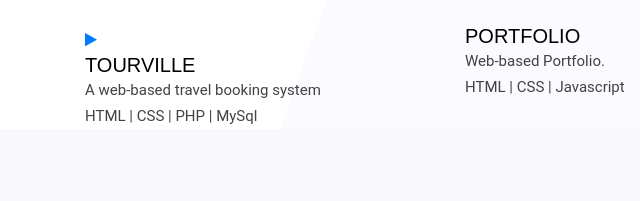
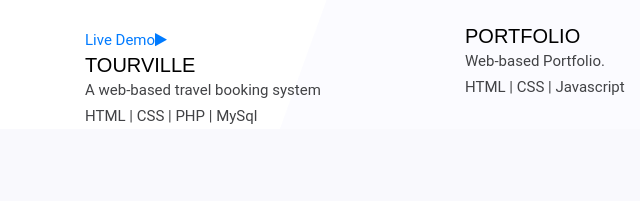
Before and after one commit to DietherFernandez/fernandezdiether.github.io, a plain HTML site: page portfolio/index.html in a window 1280 px wide. Shown: the part 2552-2753 px from the top of the page, 0-640 px from the left. Drawn offline with Linux system fonts and the light colour scheme; some packages are replaced by stand-ins of ours.

Commit message:
Update index.html

```diff
--- a/portfolio/index.html
+++ b/portfolio/index.html
@@ -170,7 +170,7 @@
 
 							<div class="short_info">
 								<div class="footer_social">
-							<a href="https://tourville01.000webhostapp.com/"><i class="fa fa-play"></i></a>
+							<a href="https://tourville01.000webhostapp.com/">Live Demo<i class="fa fa-play"></i></a>
 
 						</div>
 								<h4><a href="portfolio-details.html">tourville</a></h4>
```
